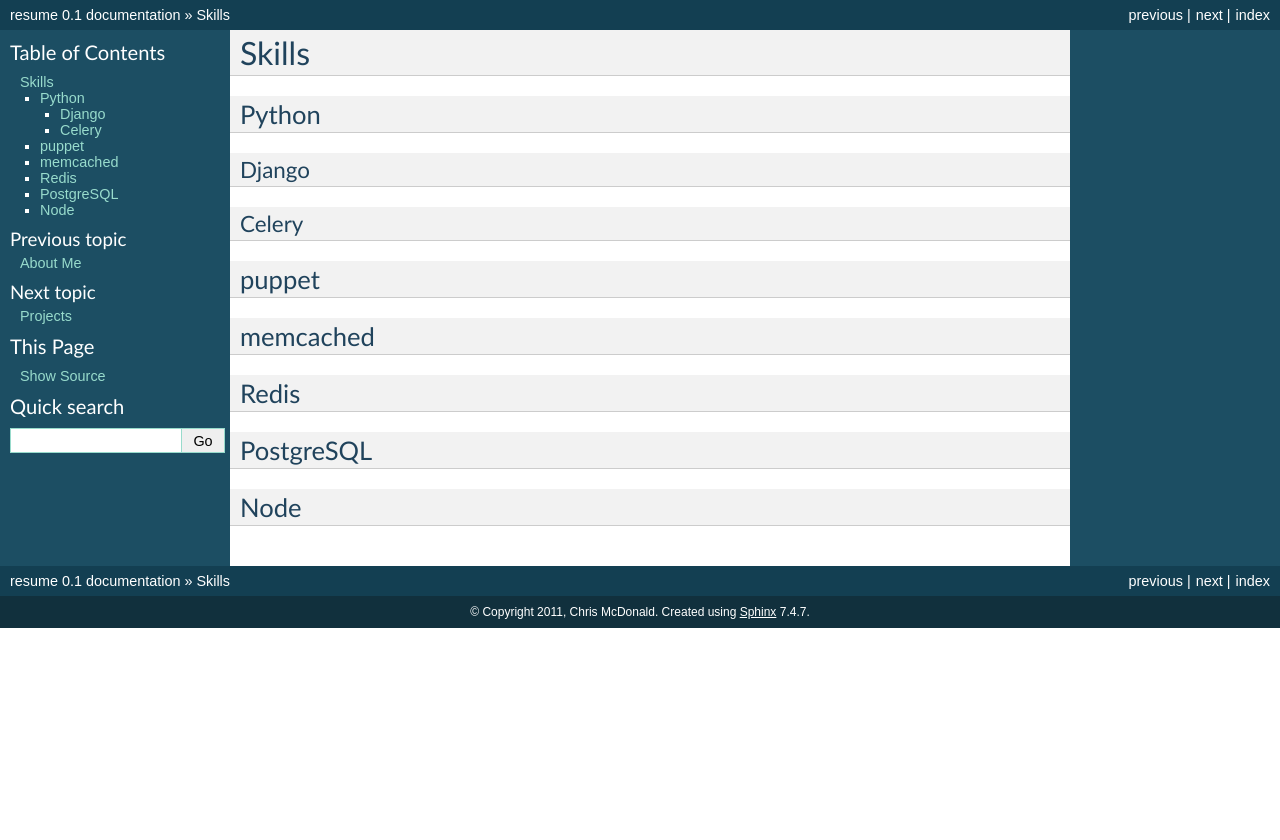
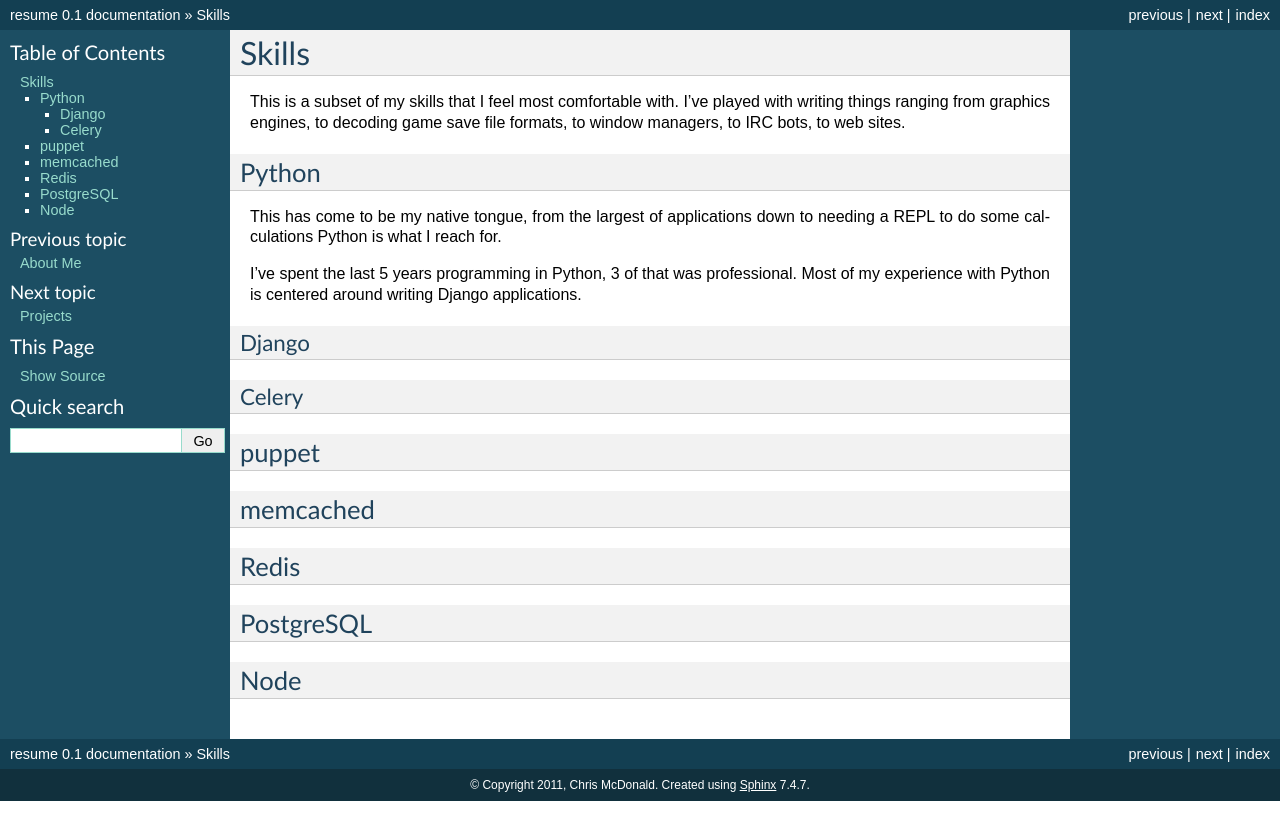
Before and after one commit to wraithan/resume, a Sphinx documentation site: the page built from docs/skills.rst, in a window 1280 px wide. Shown: the top 840 px of the page. Built offline with Sphinx 7.4.7, drawn with Linux system fonts in a browser that asks for light colours.

Commit message:
partial skills and fix to projects

```diff
--- a/docs/projects.rst
+++ b/docs/projects.rst
@@ -106,7 +106,8 @@
 can host it on Read the Docs. This way I get a clean looking resume
 that I can export as a PDF, or just directly link to.
 
-I was inspired by another user who has his resume_
+I was inspired by another user who has his resume_ on Read The Docs as
+well!
 
 
 .. _GitHub: https://github.com/wraithan
--- a/docs/skills.rst
+++ b/docs/skills.rst
@@ -2,12 +2,21 @@
 Skills
 ======
 
+This is a subset of my skills that I feel most comfortable with. I've
+played with writing things ranging from graphics engines, to decoding
+game save file formats, to window managers, to IRC bots, to web sites.
 
 ######
 Python
 ######
 
+This has come to be my native tongue, from the largest of applications
+down to needing a REPL to do some calculations Python is what I reach
+for.
 
+I've spent the last 5 years programming in Python, 3 of that was
+professional. Most of my experience with Python is centered around
+writing Django applications.
 
 ******
 Django
```
